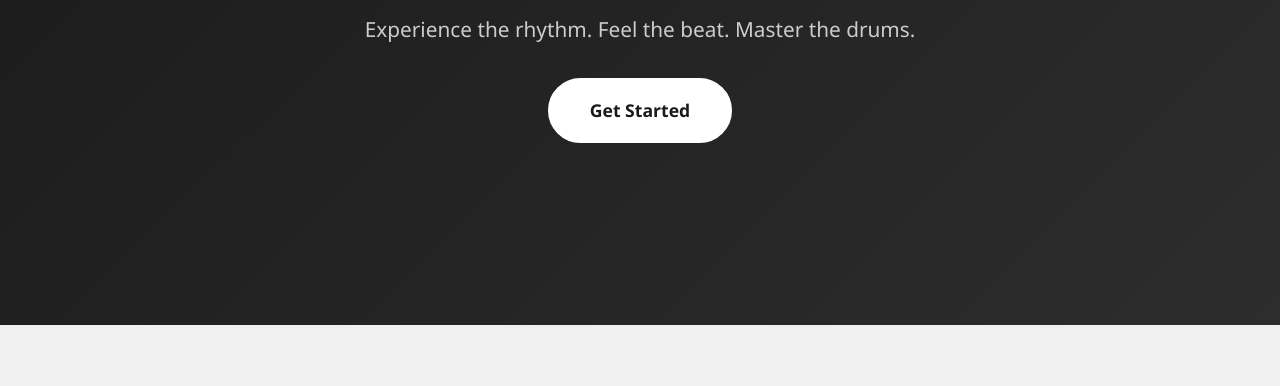
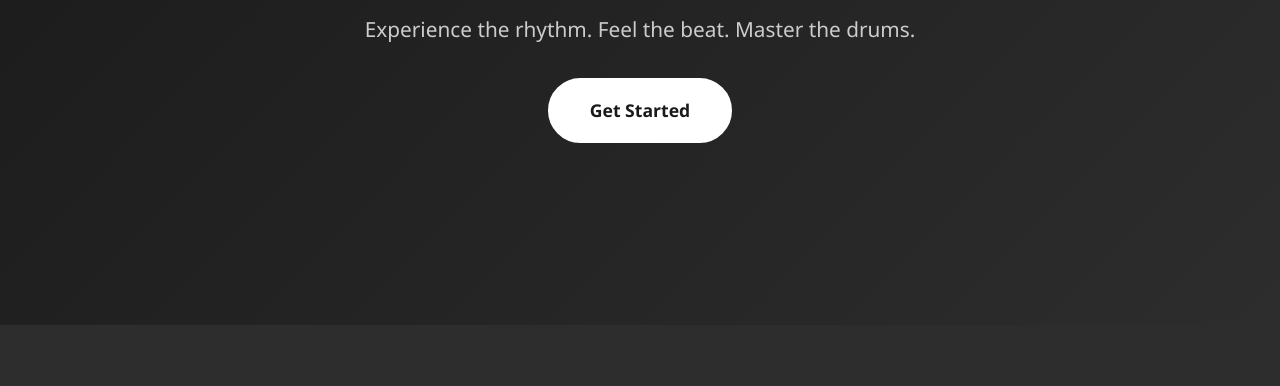
Before and after one commit to zaclong2005-pixel/Drumadon, a plain HTML site: page index.html in a window 1280 px wide. Shown: the part 353-739 px from the top of the page. Drawn offline with Linux system fonts and the light colour scheme.

Commit message:
Update body styles for dark theme

```diff
--- a/index.html
+++ b/index.html
@@ -14,8 +14,8 @@
         body {
             font-family: 'Segoe UI', Tahoma, Geneva, Verdana, sans-serif;
             line-height: 1.6;
-            color: #333;
-            background-color: #f0f0f0;
+            color: #ffffff;
+            background-color: #2d2d2d;
         }
 
         /* Header Navigation */
```
